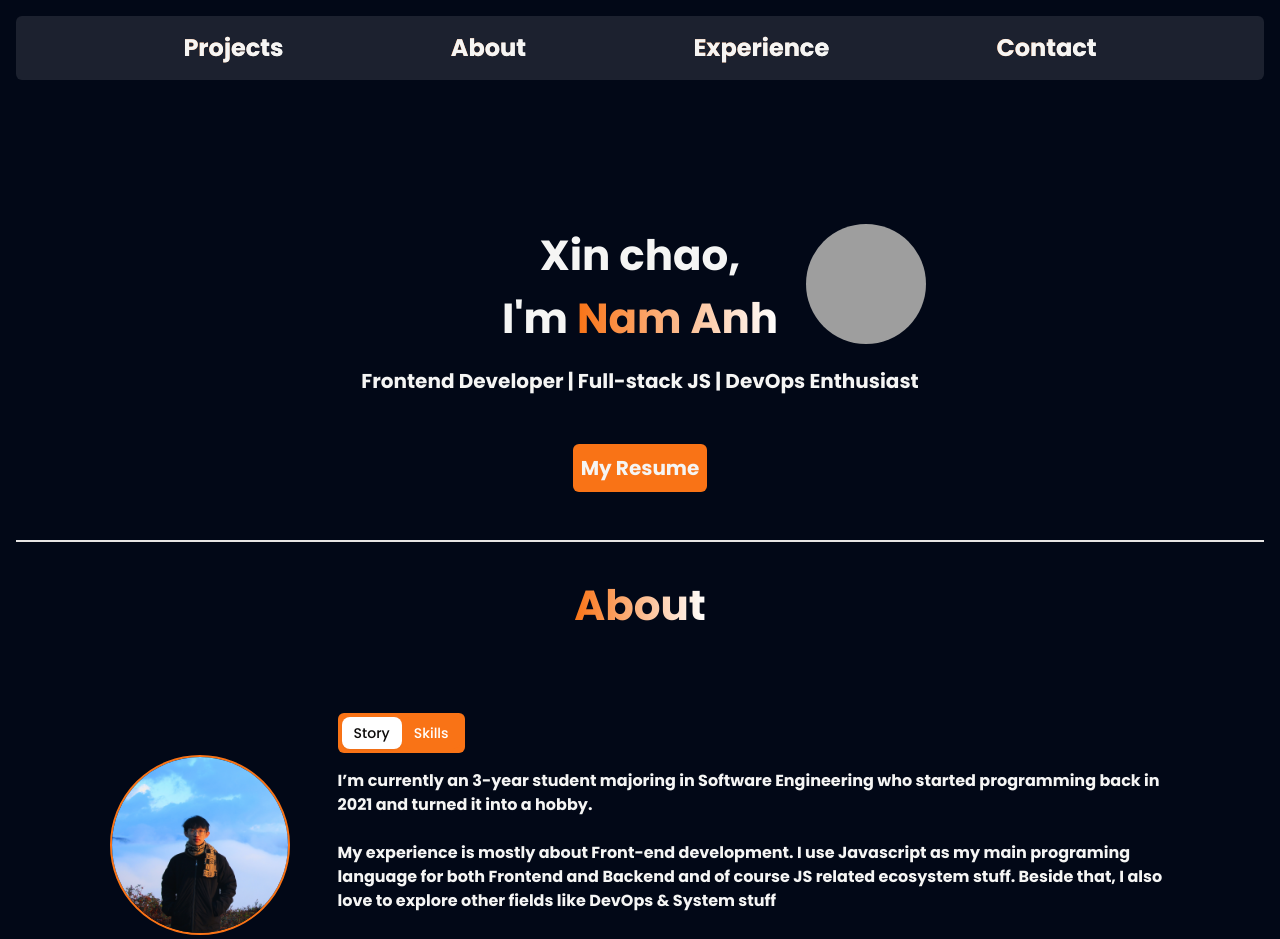
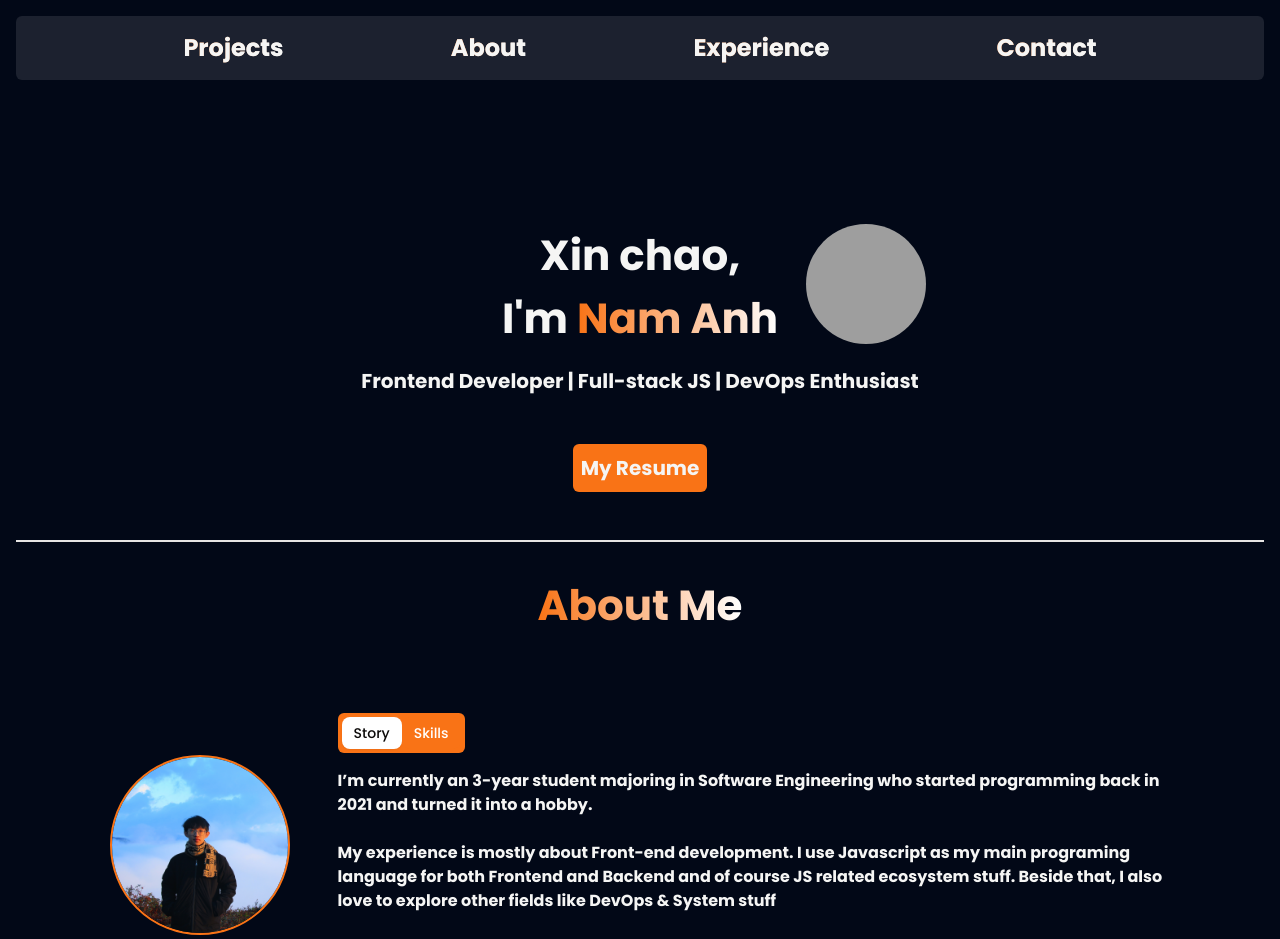
Before and after one commit to ng-namanh/portfolio, a Next.js app: page / in a window 1280 px wide. Shown: the top 939 px of the page. Built offline with nearby package versions, Linux system fonts and the light colour scheme; grey boxes are pictures that could not be loaded.

Commit message:
🦄 refactor: integrate section-wrapper

```diff
--- a/src/components/about.tsx
+++ b/src/components/about.tsx
@@ -1,13 +1,10 @@
 import { Avatar, AvatarFallback, AvatarImage } from './ui/avatar'
 import Image from 'next/image'
 import { Tabs, TabsContent, TabsList, TabsTrigger } from './ui/tabs'
+import SectionWrapper from './section-wrapper'
 
-function About() {
+function AboutContent() {
   return (
-    <div className='border-t-[2px] border-white-700 mt-12 flex flex-col items-center'>
-      <h2 className='text-34 md:text-42 gradient-text text-center mt-8 font-bold'>
-        About
-      </h2>
     <div className='flex md:w-[85%] gap-12 flex-col items-center md:flex-row mt-2 h-[400px]'>
       <Image
         src='/avatar.jpg'
@@ -36,8 +33,8 @@ function About() {
         </TabsList>
         <TabsContent value='story'>
           <p className='text-14 font-semibold text-center md:text-start md:text-16 text-accent mt-4'>
-              I’m currently an 3-year student majoring in Software Engineering
-              who started programming back in 2021 and turned it into a hobby.
+            I’m currently an 3-year student majoring in Software Engineering who
+            started programming back in 2021 and turned it into a hobby.
             <br />
             <br />
             My experience is mostly about Front-end development. I use
@@ -83,7 +80,14 @@ function About() {
         </TabsContent>
       </Tabs>
     </div>
-    </div>
+  )
+}
+
+function About() {
+  return (
+    <SectionWrapper title='About Me'>
+      <AboutContent />
+    </SectionWrapper>
   )
 }
 export default About
```
Lines whose indentation alone changed are shown as unchanged.
